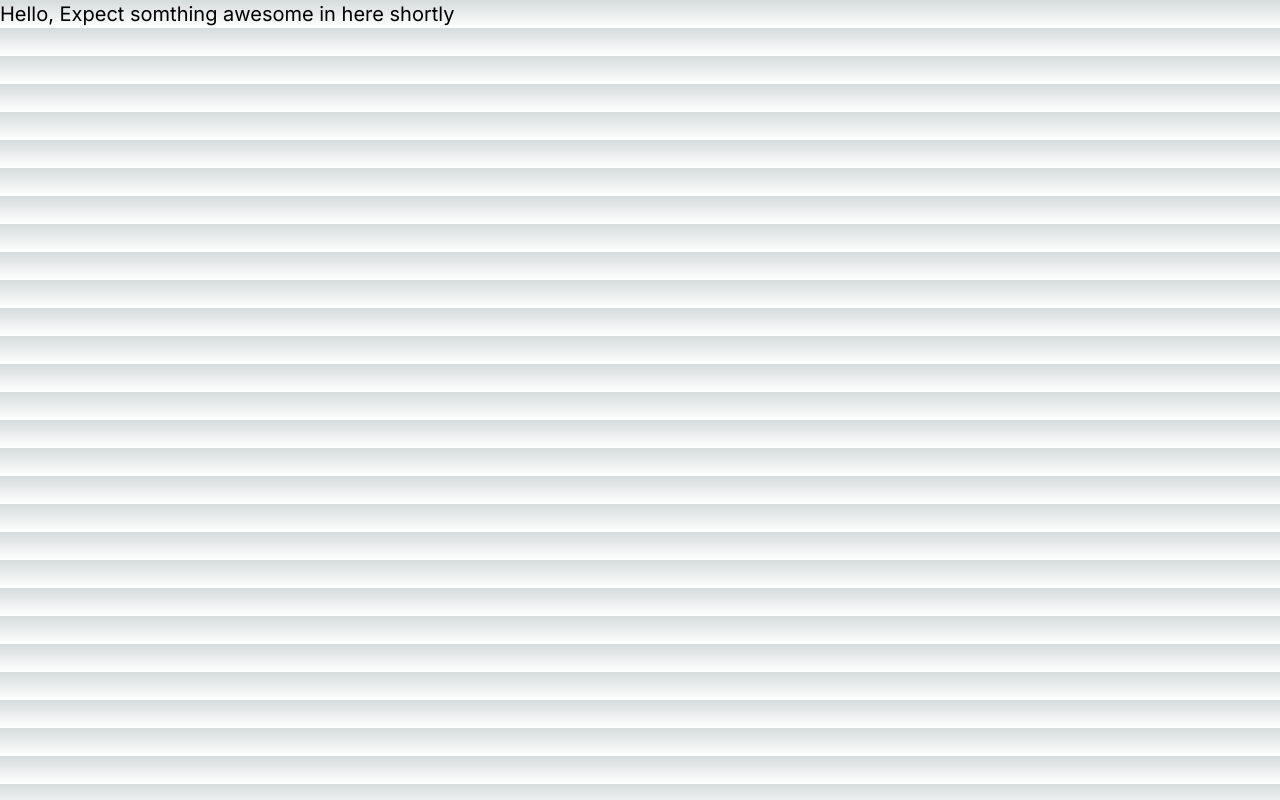
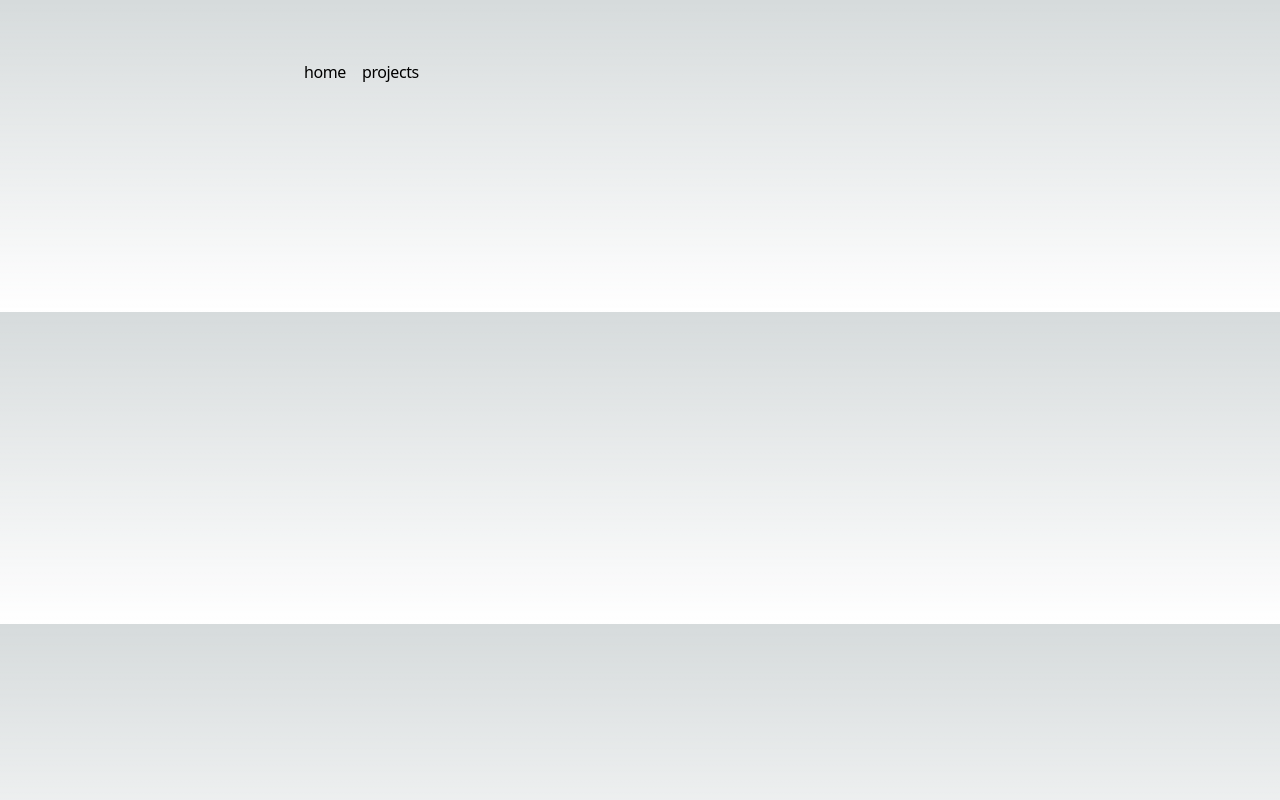
Before and after one commit to navindu-sachintha/navinduabey, a Next.js app: page / in a window 1280 px wide. Built offline with nearby package versions, Linux system fonts and the light colour scheme.

Commit message:
Feature: Added navbar component

```diff
--- /dev/null
+++ b/src/app/components/Navbar.tsx
@@ -0,0 +1,34 @@
+import React from 'react'
+
+const items = [
+    {
+        name: "home",
+        href: "./",
+    },
+    {
+        name: "projects",
+        href: "./projects",
+    }
+]
+
+const Navbar = () => {
+  return (
+    <aside className='-ml-[8px] mb-16 tracking-tight'>
+        <div className='lg:sticky lg:top-20'>
+            <nav className='flex flex-row items-start relative px-0 pb-0 fade md:overflow-auto scroll-pr-6 md:relative'>
+                <div className='flex flex-row space-x-0 pr-10'>
+                    {items.map((item, index) => {
+                        return(
+                            <a key = {index} className="transition-all hover:text-neutral-800 dark:hover:text-neutral-200 flex align-middle relative py-1 px-2" href={item.href}>
+                                {item.name}
+                            </a>
+                        )
+                    })}
+                </div>
+            </nav>
+        </div>
+    </aside>
+  )
+}
+
+export default Navbar;
--- a/src/app/layout.tsx
+++ b/src/app/layout.tsx
@@ -35,7 +35,11 @@ export default function RootLayout({
 }>) {
   return (
     <html lang="en">
-      <body className={inter.className}>{children}</body>
+      <body className="antialiased max-w-2xl mb-40 flex flex-col md:flex-row mx-4 mt-8 lg:mx-auto">
+        <main className="flex-auto min-w-0 mt-6 flex flex-col px-2 md:px-0">
+          {children}
+        </main>
+      </body>
     </html>
   );
 }
--- a/src/app/page.tsx
+++ b/src/app/page.tsx
@@ -1,9 +1,10 @@
 import Image from "next/image";
+import Navbar from "./components/Navbar";
 
 export default function Home() {
   return (
     <>
-      <p className="text-xl">Hello, Expect somthing awesome in here shortly</p>
+      <Navbar />
     </>
   );
 }
```
